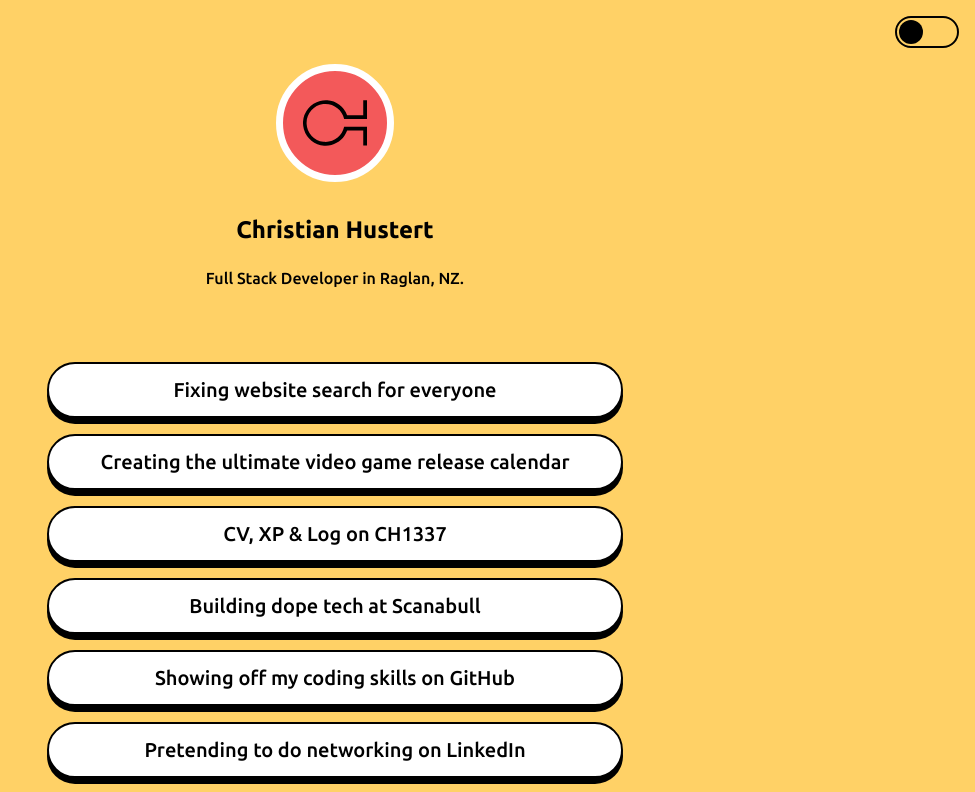
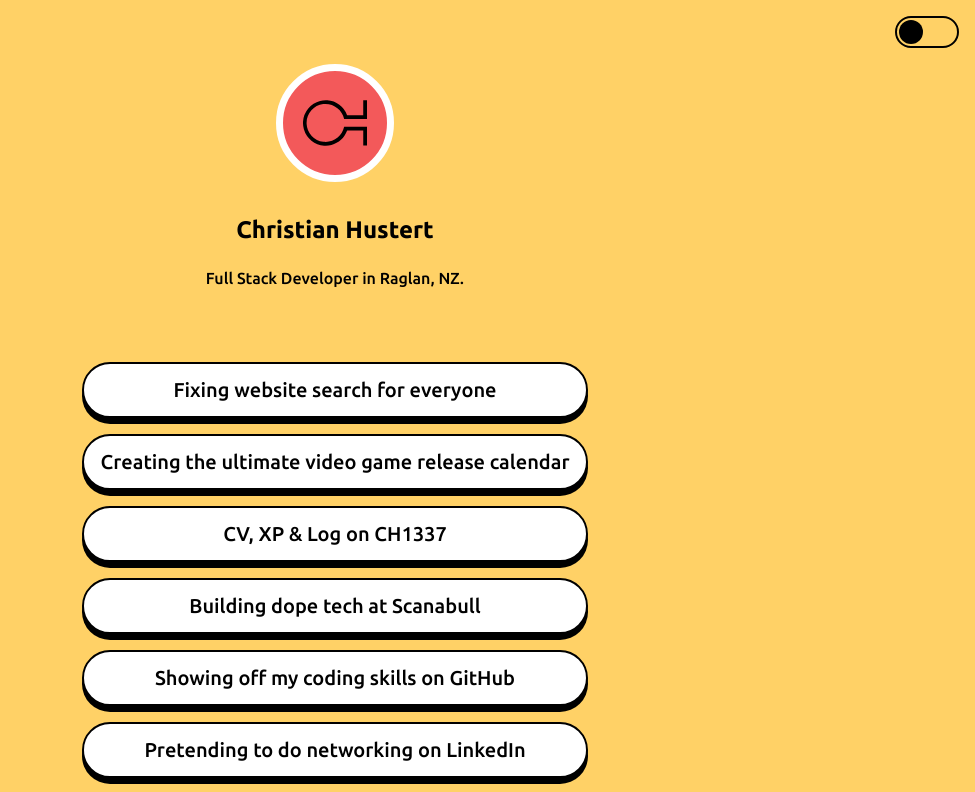
Before and after one commit to chustert/christianhustert_linktree, a Next.js app: page / in a window 1280 px wide. Shown: the top 792 px of the page, without its empty margins (305-1280 px from the left). Built offline with nearby package versions, Linux system fonts and the light colour scheme.

Commit message:
Refactor layout in page.tsx for improved structure and readability

```diff
--- a/app/page.tsx
+++ b/app/page.tsx
@@ -67,6 +67,7 @@ export default function Home() {
       <ThemeToggle />
 
       <section className="py-16 flex w-full max-w-xl flex-col items-center">
+        <div className="flex flex-col items-center px-4">
           <div className="rounded-full border-7 border-white bg-[#f3595a] transition-colors duration-[400ms] dark:bg-[#ffd166] p-5 mb-4">
             <Image
               src="/ch-avatar.svg"
@@ -120,6 +121,7 @@ export default function Home() {
               </a>
             ))}
           </div>
+        </div>
       </section>
     </main>
     <footer className="py-4 text-center text-sm font-normal leading-5 text-black">
```
Lines whose indentation alone changed are shown as unchanged.
